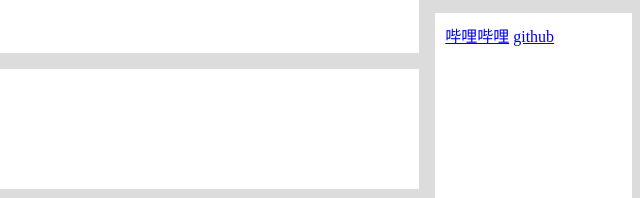
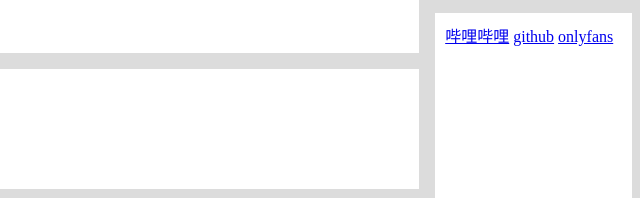
Before and after one commit to lifehxd/lifehxd.github.io, a plain HTML site: page Index.html in a window 1280 px wide. Shown: the part 327-525 px from the top of the page, 640-1280 px from the left. Drawn offline with Linux system fonts and the light colour scheme.

Commit message:
更新 Index.html

```diff
--- a/Index.html
+++ b/Index.html
@@ -81,6 +81,7 @@
                 <div style="padding: 10px; height: 280px;" class="white mg">
                     <a href="https://space.bilibili.com/1857038252" target="_blank">哔哩哔哩</a>
                     <a href="https://github.com/lifehxd" target="_blank">github</a>
+                    <a href="https://www.bilibili.com/video/BV1GJ411x7h7?t=0.0" target="_blank">onlyfans</a>
                 </div>
             </div>
         </div>
```
